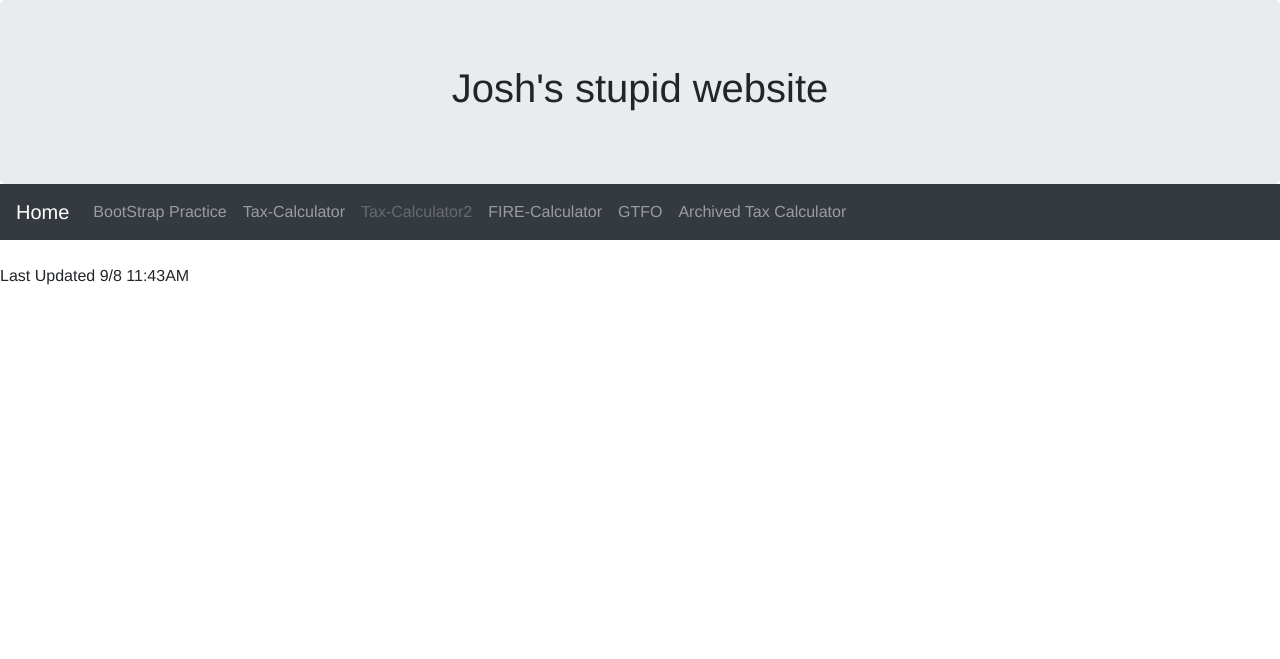
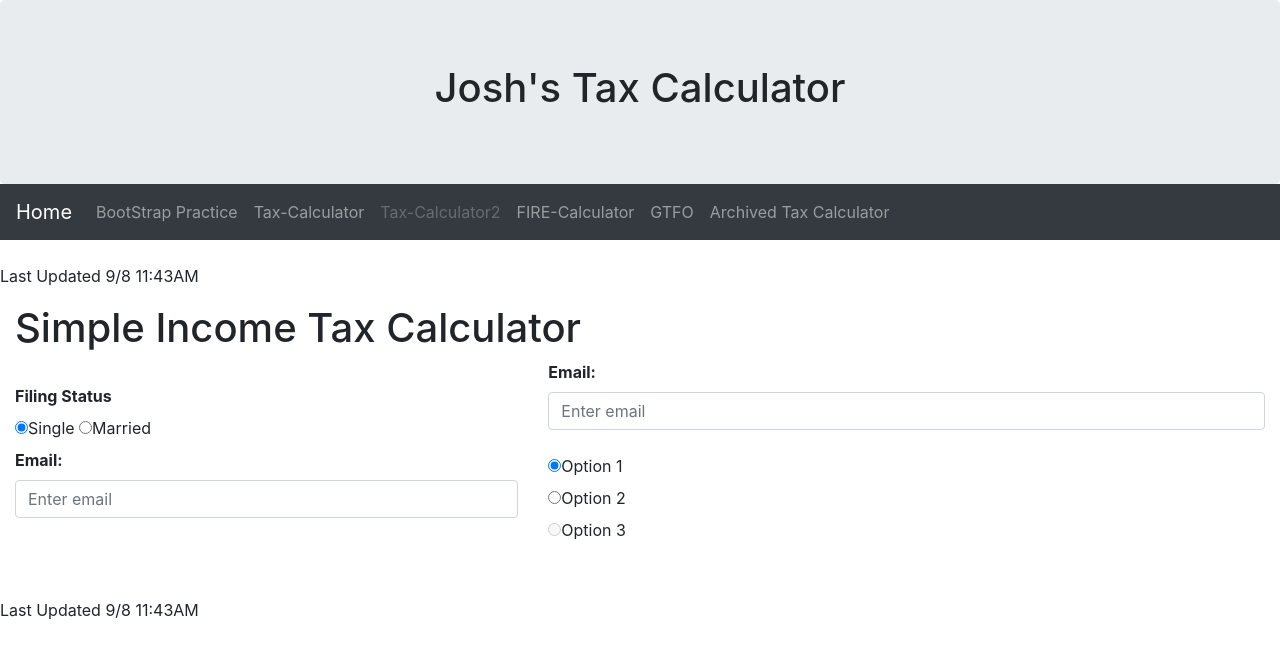
Before and after one commit to jkchen5684/jkchen5684.github.io, a Jekyll site: the page new/tax2.html, which Jekyll copies as it is, in a window 1280 px wide. Shown: the top 659 px of the page. Built offline with Jekyll 4.4.1, drawn with Linux system fonts in a browser that asks for light colours.

Commit message:
Update tax2.html

```diff
--- a/new/tax2.html
+++ b/new/tax2.html
@@ -1,23 +1,29 @@
 <!DOCTYPE html>
 <html lang="en">
 <head>
-  <meta charset="UTF-8">
+
   <title>Tax Calculator</title>
-  <meta name="viewport" content="width=device-width, initial-scale=1" charset="utf-8">
+  <meta charset="utf-8">
+  <meta name="viewport" content="width=device-width, initial-scale=1">
+  <!-- CSS only -->
+  <!--
+      <link href="https://cdn.jsdelivr.net/npm/bootstrap@5.1.3/dist/css/bootstrap.min.css" rel="stylesheet" integrity="sha384-1BmE4kWBq78iYhFldvKuhfTAU6auU8tT94WrHftjDbrCEXSU1oBoqyl2QvZ6jIW3" crossorigin="anonymous">
+  -->
+
   <link rel="stylesheet" href="https://maxcdn.bootstrapcdn.com/bootstrap/4.5.2/css/bootstrap.min.css">
   <script src="https://ajax.googleapis.com/ajax/libs/jquery/3.5.1/jquery.min.js"></script>
-  <script src="https://cdnjs.cloudflare.com/ajax/libs/popper.js/1.16.0/umd/popper.min.js"></script>
+  <!--<script src="https://cdnjs.cloudflare.com/ajax/libs/popper.js/1.16.0/umd/popper.min.js"></script>-->
   <script src="https://maxcdn.bootstrapcdn.com/bootstrap/4.5.2/js/bootstrap.min.js"></script>
 
-  <link rel="stylesheet" href="../FIRE.css">
+  <!--<link rel="stylesheet" href="../FIRE.css">-->
   <script src="https://code.jquery.com/jquery-3.5.1.min.js" integrity="sha256-9/aliU8dGd2tb6OSsuzixeV4y/faTqgFtohetphbbj0=" crossorigin="anonymous"></script>
-  <link rel="stylesheet" href="https://cdnjs.cloudflare.com/ajax/libs/font-awesome/4.7.0/css/font-awesome.min.css">
+  <!--<link rel="stylesheet" href="https://cdnjs.cloudflare.com/ajax/libs/font-awesome/4.7.0/css/font-awesome.min.css">-->
   <script src="../FIRE.js"></script>
   <script src="../FIRE_API.js"></script>
 </head>
 <body onload="loadcode()">
     <div class="jumbotron text-center" style="margin-bottom:0">
-        <h1>Josh's stupid website</h1>
+        <h1>Josh's Tax Calculator</h1>
     </div>
     <nav class="navbar navbar-expand-sm bg-dark navbar-dark">
       <a class="navbar-brand" href="https://jkchen5684.github.io/">Home</a>
@@ -50,6 +56,67 @@
     <br>
     <p>Last Updated 9/8 11:43AM</p>
 
+    <div class="container-fluid">
+        <h1>Simple Income Tax Calculator</h1>
+        <div class="row">
+          <div class="col-sm-5">
+
+
+
+
+              <!---LEFT PANEL FOR INPUTS-->
+            <form action="/action_page.php">
+                <br>
+                <label><b>Filing Status</b></label>
+            <br>
+            <label class="radio-inline">
+                <input type="radio" name="filingstatus" checked>Single
+            </label>
+            <label class="radio-inline">
+                <input type="radio" name="filingstatus">Married
+            </label>
+            <br>
+            <div class="form group">
+                <label for="email"><b>Email:</b></label>
+                <input type="email" class="form-control" id="email" placeholder="Enter email" name="email">
+            </div>
+            </form>
+          </div>
+
+
+
+
+
+
+
+
+
+
+
+
+            <!---RIGHT PANEL FOR INPUTS-->
+          <div class="col-sm-7">
+            <form action="/action_page.php">
+                <div class="form group">
+                    <label for="email"><b>Email:</b></label>
+                    <input type="email" class="form-control" id="email" placeholder="Enter email" name="email">
+                </div>
+                <br>
+                <div class="radio">
+                    <label><input type="radio" name="optradio" checked>Option 1</label>
+                  </div>
+                  <div class="radio">
+                    <label><input type="radio" name="optradio">Option 2</label>
+                  </div>
+                  <div class="radio disabled">
+                    <label><input type="radio" name="optradio" disabled>Option 3</label>
+                  </div>
+                </form>
+          </div>
+        </div>
+      </div>
+      <br><br>
+      <p>Last Updated 9/8 11:43AM</p>
 
 
 </body>
```
